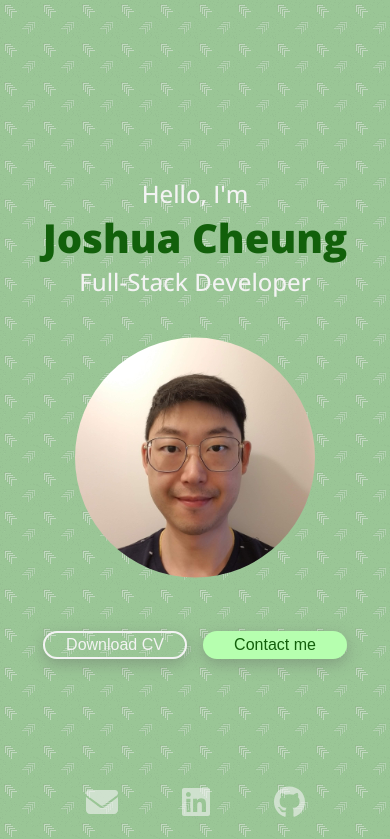
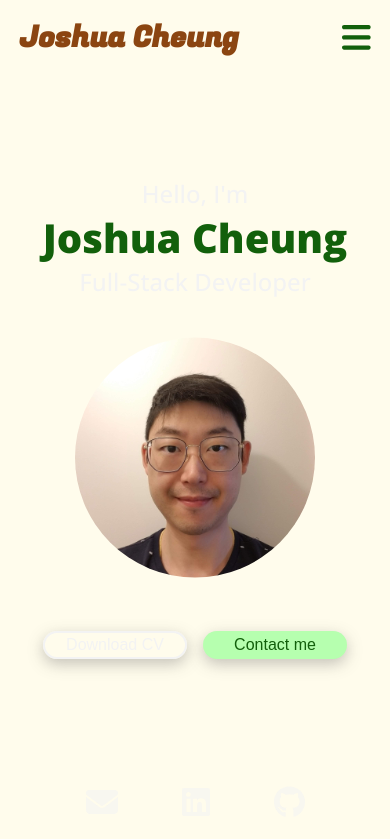
Before and after one commit to cheungjoshua/profile_v2, a React (Create React App) app: page / in a window 390 px wide. Shown: the top 839 px of the page. Built offline with nearby package versions, Linux system fonts and the light colour scheme.

Commit message:
Head nav mobile version function complete

```diff
--- a/public/index.html
+++ b/public/index.html
@@ -24,7 +24,7 @@
       work correctly both with client-side routing and a non-root public URL.
       Learn how to configure a non-root public URL by running `npm run build`.
     -->
-    <title>React App</title>
+    <title>Joshua Cheung</title>
   </head>
   <body>
     <noscript>You need to enable JavaScript to run this app.</noscript>
--- a/src/App.js
+++ b/src/App.js
@@ -1,4 +1,5 @@
 import "./App.scss";
+import Navbar from "./components/Navbar";
 import Home from "./components/Home";
 import About from "./components/About";
 import Skills from "./components/Skills";
@@ -11,6 +12,7 @@ function App() {
   return (
     <BrowserRouter>
       <div className="App">
+        <Navbar />
         <Home />
         <About />
         <Skills />
--- a/src/App.scss
+++ b/src/App.scss
@@ -1,6 +1,77 @@
 @import "./styles/body.scss";
 @import "./styles/variables.scss";
 @import "./styles/mixing.scss";
+
+.wrapper {
+  max-width: 1250px;
+  width: 90%;
+  margin: 0 auto;
+}
+
+.link {
+  text-decoration: none;
+}
+
+.headNav {
+  position: fixed;
+  top: 0;
+  left: 0;
+  right: 0;
+  padding: 15px 0;
+  z-index: 88;
+
+  .wrapper {
+    display: flex;
+    justify-content: space-between;
+    align-items: center;
+  }
+
+  .navLinks {
+    background: grey;
+    display: flex;
+    flex-direction: column;
+    align-items: start;
+    position: fixed;
+    top: 0;
+    right: -1000px;
+    width: 100%;
+    max-width: 450px;
+    height: 100vh;
+    padding: 120px 50px;
+    font-size: 2rem;
+    transition: right 0.7s ease-in-out;
+
+    .link {
+      display: inline-block;
+      padding: 10px;
+      color: $text-dark;
+      font-size: 2rem;
+      font-weight: 800;
+      text-transform: uppercase;
+    }
+  }
+
+  .showNav {
+    right: 0;
+  }
+}
+
+.myNameLogo {
+  font-family: $logo-font;
+  color: $logoColor;
+  font-size: clamp(1.75rem, 1.3rem + 2.25vw, 2.5rem);
+}
+
+#hamburger {
+  position: relative;
+  color: $text-dark;
+  font-size: clamp(1.8rem, 1.5rem + 2.25vw, 2.5rem);
+  z-index: 800;
+
+  .navToggle {
+    cursor: pointer;
+  }
+}
 
 h1 {
   color: $text-dark;
--- /dev/null
+++ b/src/components/Navbar.jsx
@@ -0,0 +1,81 @@
+import React, { useState } from "react";
+import { HashLink as Link } from "react-router-hash-link";
+import { FontAwesomeIcon } from "@fortawesome/react-fontawesome";
+import { faBars, faXmark } from "@fortawesome/free-solid-svg-icons";
+
+export default function Navbar() {
+  const [navShow, setNavShow] = useState(false);
+
+  let navClass = navShow ? "navLinks showNav" : "navLinks";
+
+  return (
+    <nav className="headNav" id="headNav">
+      <div className="wrapper">
+        <div className="logoContainer">
+          <Link to="#home" className="link" smooth>
+            <h1 className="myNameLogo">Joshua Cheung</h1>
+          </Link>
+        </div>
+        <nav>
+          <div className="mobileMenu" id="hamburger">
+            {navShow ? (
+              <FontAwesomeIcon
+                className="navToggle"
+                icon={faXmark}
+                onClick={() => {
+                  setNavShow(false);
+                }}
+              />
+            ) : (
+              <FontAwesomeIcon
+                className="navToggle"
+                icon={faBars}
+                onClick={() => {
+                  setNavShow(true);
+                }}
+              />
+            )}
+          </div>
+          <ul className={navClass} id="navLinks">
+            <li>
+              <Link
+                to="#about"
+                className="link"
+                smooth
+                onClick={() => {
+                  setNavShow(false);
+                }}
+              >
+                About
+              </Link>
+            </li>
+            <li>
+              <Link
+                to="#skills"
+                className="link"
+                smooth
+                onClick={() => {
+                  setNavShow(false);
+                }}
+              >
+                Skills
+              </Link>
+            </li>
+            <li>
+              <Link
+                to="#projects"
+                className="link"
+                smooth
+                onClick={() => {
+                  setNavShow(false);
+                }}
+              >
+                Projects
+              </Link>
+            </li>
+          </ul>
+        </nav>
+      </div>
+    </nav>
+  );
+}
--- a/src/index.scss
+++ b/src/index.scss
@@ -1,5 +1,6 @@
 @import url("https://fonts.googleapis.com/css2?family=Open+Sans:wght@400;500;600;700;800&display=swap");
 @import url("https://fonts.googleapis.com/icon?family=Material+Icons");
+@import url("https://fonts.googleapis.com/css2?family=Fugaz+One&display=swap");
 
 @import "./styles/reset.scss";
 @import "./styles/variables.scss";
--- a/src/styles/body.scss
+++ b/src/styles/body.scss
@@ -1,3 +1,7 @@
+// body {
+//   background-image: url("../image/green-gobbler-1920x1080.png");
+// }
+
 body {
-  background-image: url("../image/green-gobbler-1920x1080.png");
+  background: #fffcec;
 }
--- a/src/styles/variables.scss
+++ b/src/styles/variables.scss
@@ -5,6 +5,7 @@ $site-black: #12600b;
 $brandColor: #9ac696;
 $brandColorLight: #b6ffaf;
 $brandColorDark: #88c683;
+$logoColor: #8b4511;
 
 /// Text Colors
 $text-dark: $site-black;
@@ -13,4 +14,4 @@ $text-grey: #f3f3f3;
 
 // Fonts
 $body-font: "Open Sans", sans-serif;
-// $heading-font: "Arvo", serif;
+$logo-font: "Fugaz One", sans-serif;
```
